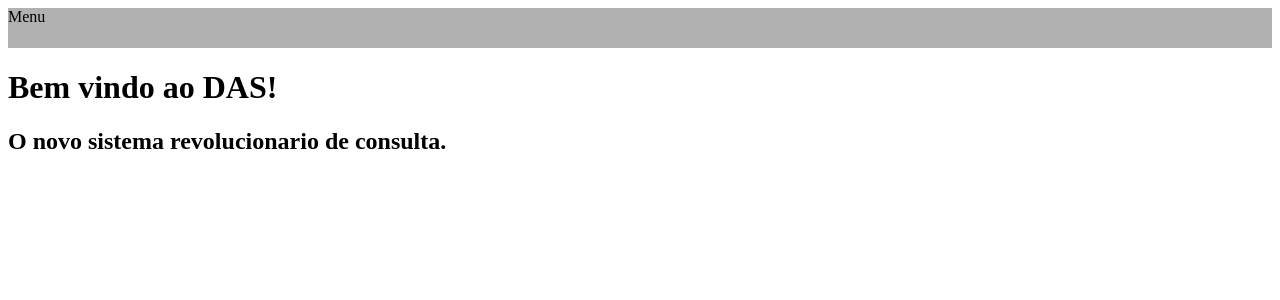
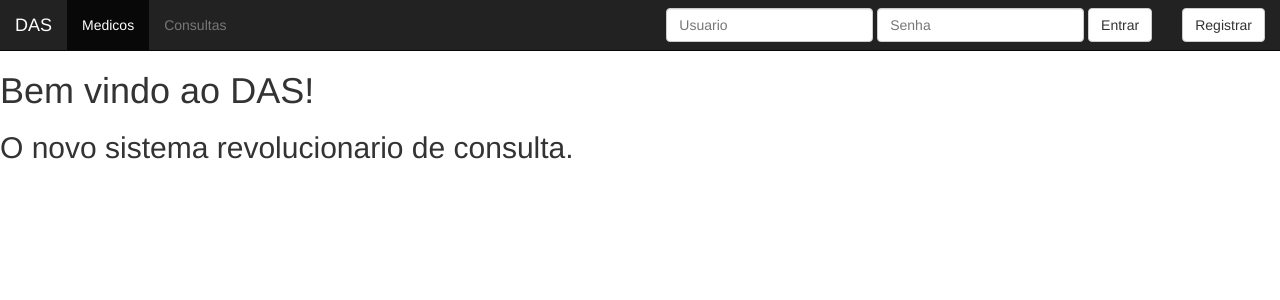
Before and after one commit to paulomoreno/DAS, a Django app: template source/templates/main/index.html in a window 1280 px wide. Shown: the top 300 px of the page. Run offline with Django 3.2, Linux system fonts and the light colour scheme; the template is opened without the code that fills it, so the values that code supplies are empty; parts of the project's set-up code (start-up, migrations or seed data) failed here and were passed over; some libraries are stand-ins or nearby versions.

Commit message:
Add layout basico do bootstrap, pra nao ficar tão feio

```diff
--- a/source/templates/layout.html
+++ b/source/templates/layout.html
@@ -4,6 +4,9 @@
 <head>
 	<meta http-equiv="Content-Type" content="text/html; charset=UTF-8">
   <script src="//ajax.googleapis.com/ajax/libs/jquery/1.11.0/jquery.min.js" ></script>
+
+  <link rel="stylesheet" href="{% static "bootstrap-3.2.0-dist/css/bootstrap.min.css"%}"/>
+
   {% block css %}{% endblock %}
 
   {% autoescape on %}
@@ -11,7 +14,45 @@
 </head>
 <body>
 
-  <div class="menu" style="width: 100%; height: 40px; background-color: #b1b1b1;" >Menu</div>
+<nav class="navbar navbar-inverse navbar-static-top" role="navigation">
+  <div class="container-fluid">
+    <!-- Brand and toggle get grouped for better mobile display -->
+    <div class="navbar-header">
+        <button type="button" class="navbar-toggle collapsed" data-toggle="collapse" data-target="#bs-example-navbar-collapse-1">
+        <span class="sr-only">Toggle navigation</span>
+        <span class="icon-bar"></span>
+        <span class="icon-bar"></span>
+        <span class="icon-bar"></span>
+      </button>
+      <a class="navbar-brand" href="/">DAS</a>
+    </div>
+    <!-- Collect the nav links, forms, and other content for toggling -->
+    <div class="collapse navbar-collapse" id="bs-example-navbar-collapse-1">
+      <ul class="nav navbar-nav">
+        <li class="active"><a href="#">Medicos</a></li>
+        <li><a href="#">Consultas</a></li>
+
+      </ul>
+
+
+      <ul class="nav navbar-nav navbar-right">
+        <form class="navbar-form navbar-left" role="login">
+          <div class="form-group">
+          <input type="text" class="form-control" placeholder="Usuario">
+          <input type="password" class="form-control" placeholder="Senha">
+          </div>
+          <button type="submit" class="btn btn-default">Entrar</button>
+        </form>
+        <form class="navbar-form navbar-left" role="register">
+          <button type="submit" class="btn btn-default">Registrar</button>
+        </form>
+      </ul>
+
+    </div><!-- /.navbar-collapse -->
+  </div><!-- /.container-fluid -->
+</nav>
+
+
 
   <div class="conteudo">
     {% block conteudo %}
```
Also changed, not shown: source/DAS/settings.py (+22 -1 lines).
